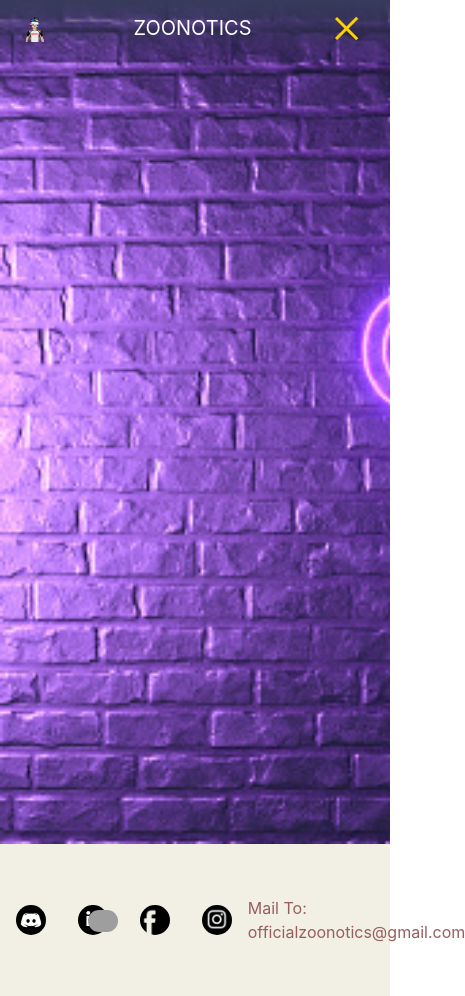
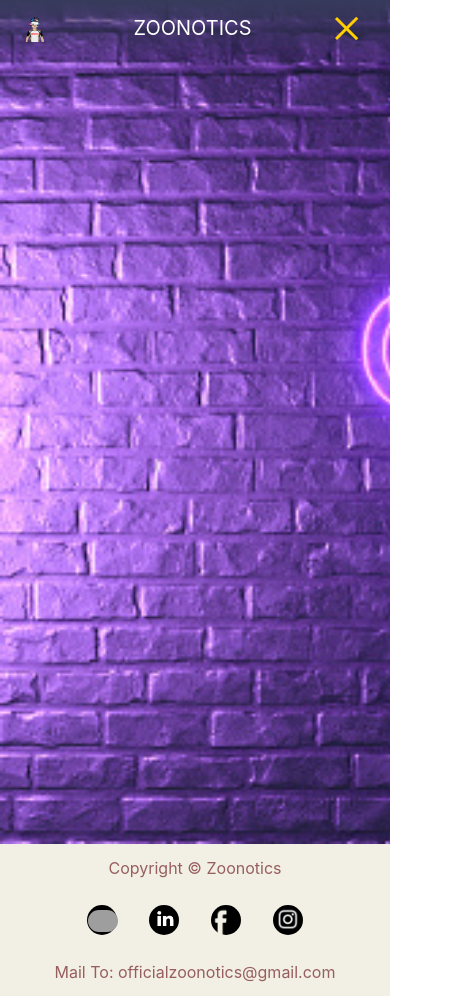
Before and after one commit to sehajanand/Zoonotics, a React (Create React App) app: page /Cs in a window 390 px wide. Shown: the whole page, 465 px wide, since content can reach past the window. Built offline with nearby package versions, Linux system fonts and the light colour scheme; grey boxes are pictures that could not be loaded; a web font is replaced by a local one.

Commit message:
footer fix

```diff
--- a/src/Components/Footer.css
+++ b/src/Components/Footer.css
@@ -52,4 +52,25 @@
 .other-contact-details a:hover {
   color: blue;
 }
+
+@media screen and (max-width: 906px) {
+  footer {
+    height: 18vh;
+    background-color: #f2f0e4;
+    display: -webkit-box;
+    display: -ms-flexbox;
+    display: flex;
+    -ms-flex-pack: distribute;
+        justify-content: space-around;
+    -webkit-box-orient: vertical;
+    -webkit-box-direction: normal;
+        -ms-flex-direction: column;
+            flex-direction: column;
+    position: relative;
+    -webkit-box-align: center;
+        -ms-flex-align: center;
+            align-items: center;
+    color: #975e5e;
+  }
+}
 /*# sourceMappingURL=Footer.css.map */
--- a/src/Components/Footer.scss
+++ b/src/Components/Footer.scss
@@ -39,3 +39,15 @@
       color: blue;
   }
 }
+@media screen and (max-width:906px) {
+  footer{
+    height: 18vh;
+    background-color: #f2f0e4;
+    display: flex;
+    justify-content: space-around;
+    flex-direction: column;
+    position: relative;
+    align-items: center;
+    color: $primaryFooterColor;
+  }
+}
```
Also changed, not shown: 1 other file (tests, documents, lock files or other folders).
